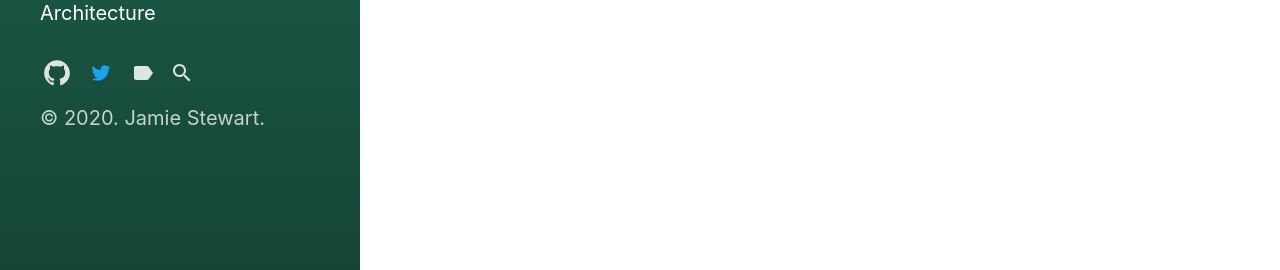
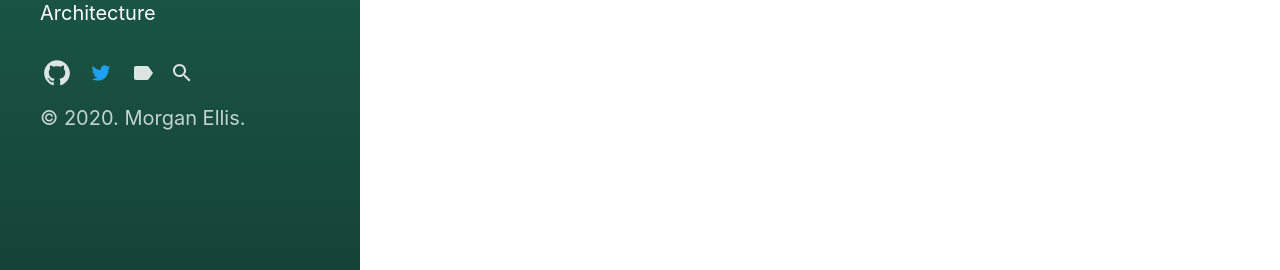
Before and after one commit to morgansellis/MorganSEllis.github.io, a Jekyll site: the page built from about.md, in a window 1280 px wide. Shown: the part 627-897 px from the top of the page. Built offline with Jekyll 4.4.1, drawn with Linux system fonts in a browser that asks for light colours.

Commit message:
Update copyright.html

```diff
--- a/_includes/copyright.html
+++ b/_includes/copyright.html
@@ -1,3 +1,3 @@
 <p>
-  &copy; {{ site.time | date: '%Y' }}. Jamie Stewart.
+  &copy; {{ site.time | date: '%Y' }}. Morgan Ellis.
 </p>
```
